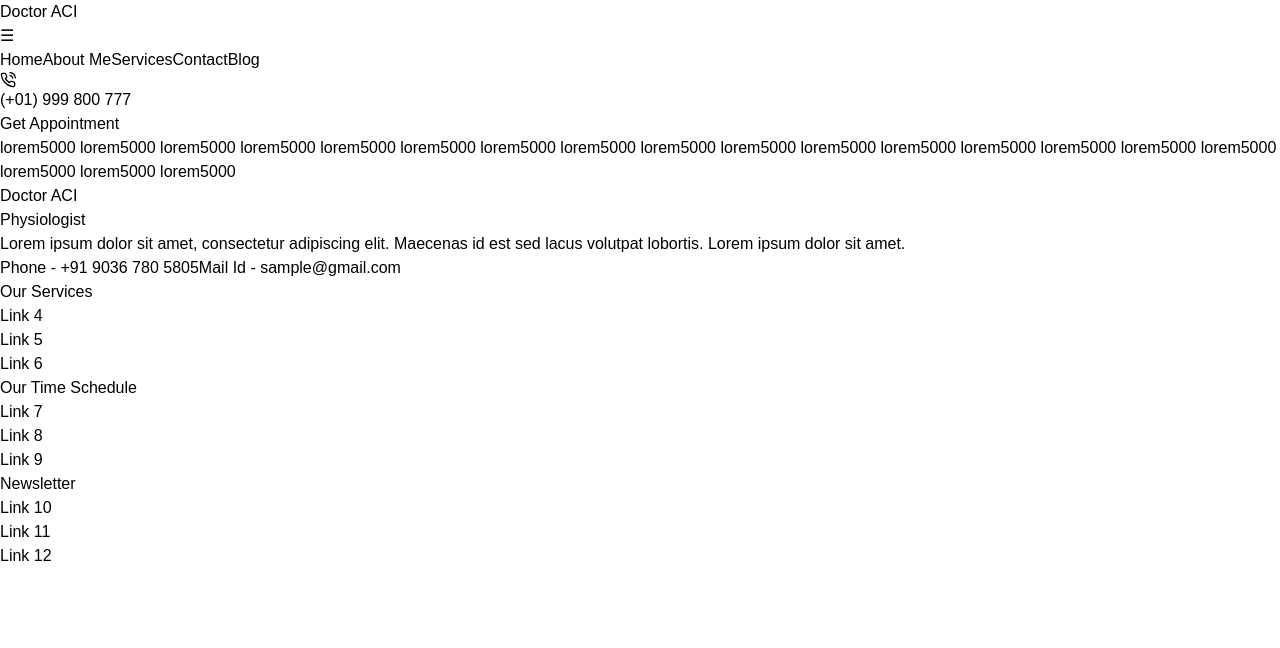
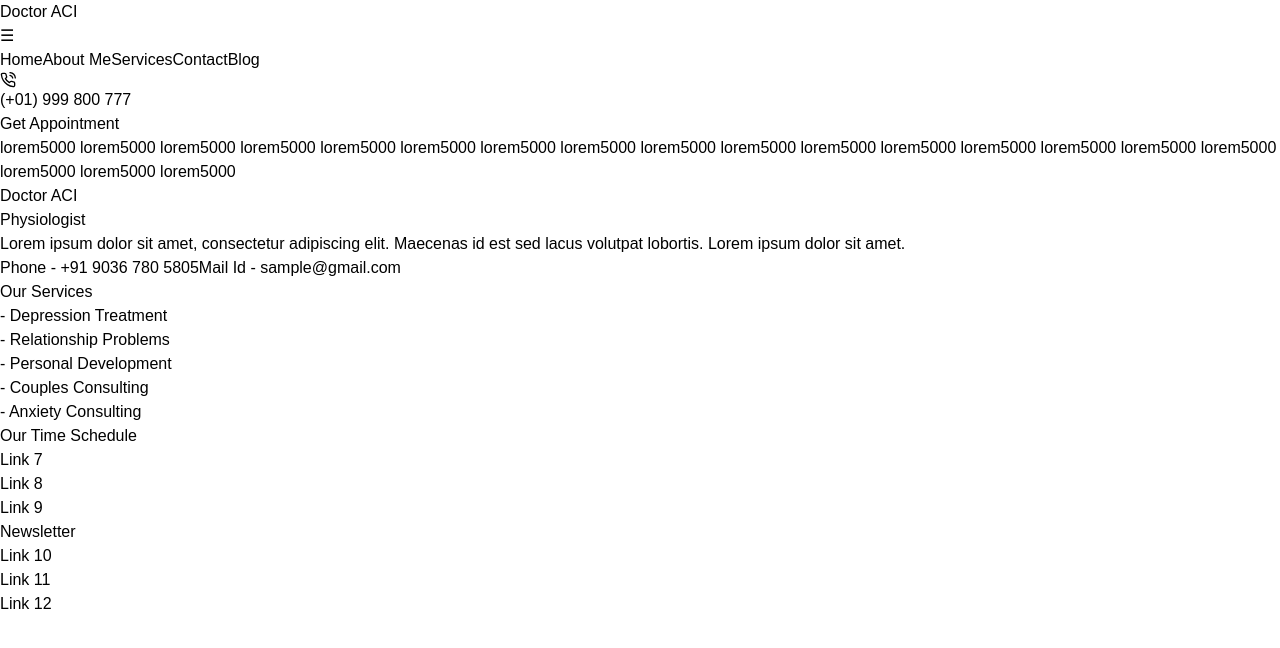
Before and after one commit to MdMuzahid07/Doctor-ACI, a React (Vite) app: page / in a window 1280 px wide. Shown: the top 648 px of the page. Built offline with nearby package versions, Linux system fonts and the light colour scheme.

Commit message:
service section UI maked in footer

```diff
--- a/src/components/footer/footer.jsx
+++ b/src/components/footer/footer.jsx
@@ -12,22 +12,26 @@ const Footer = () => {
                             <p className="text-sm tracking-wider">Lorem ipsum dolor sit amet, consectetur adipiscing elit. Maecenas id est sed lacus volutpat lobortis. Lorem ipsum dolor sit amet. </p>
 
                             <div className="mt-10">
-                                <a href="#" className="text-xl block mb-3">Phone - +91 9036 780 5805</a>
+                                <a href="#" className="text-lg font-semibold block mb-3">Phone - +91 9036 780 5805</a>
 
-                                <a href="#" className="text-xl block ">Mail Id - sample@gmail.com</a>
+                                <a href="#" className="text-lg font-semibold block ">Mail Id - sample@gmail.com</a>
                             </div>
                         </div>
                     </div>
                     <div className="w-full sm:w-1/2 md:w-1/4 px-4 mb-8">
-                        <h2 className="text-xl font-semibold mb-4">Our Services</h2>
+                        <h2 className="text-xl font-semibold">Our Services</h2>
+                        <h2 className="text-xl font-semibold mb-4 border-b-4 border-indigo-400 w-10 mt-4"></h2>
                         <ul>
-                            <li className="mb-2">Link 4</li>
-                            <li className="mb-2">Link 5</li>
-                            <li className="mb-2">Link 6</li>
+                            <li className="mb-3 border-b border-dashed pb-2"><a href="#" className="font-light text-sm hover:text-indigo-400"><span className="font-bold text-indigo-400">-</span> Depression Treatment</a></li>
+                            <li className="mb-3 border-b border-dashed pb-2"><a href="#" className="font-light text-sm hover:text-indigo-400"><span className="font-bold text-indigo-400">-</span> Relationship Problems</a></li>
+                            <li className="mb-3 border-b border-dashed pb-2"><a href="#" className="font-light text-sm hover:text-indigo-400"><span className="font-bold text-indigo-400">-</span> Personal Development</a></li>
+                            <li className="mb-3 border-b border-dashed pb-2"><a href="#" className="font-light text-sm hover:text-indigo-400"><span className="font-bold text-indigo-400">-</span> Couples Consulting</a></li>
+                            <li className="mb-3 border-b border-dashed pb-2"><a href="#" className="font-light text-sm hover:text-indigo-400"><span className="font-bold text-indigo-400">-</span> Anxiety Consulting</a></li>
                         </ul>
                     </div>
                     <div className="w-full sm:w-1/2 md:w-1/4 px-4 mb-8">
-                        <h2 className="text-xl font-semibold mb-4">Our Time Schedule</h2>
+                        <h2 className="text-xl font-semibold">Our Time Schedule</h2>
+                        <h2 className="text-xl font-semibold mb-4 border-b-4 border-indigo-400 w-10 mt-4"></h2>
                         <ul>
                             <li className="mb-2">Link 7</li>
                             <li className="mb-2">Link 8</li>
@@ -35,7 +39,8 @@ const Footer = () => {
                         </ul>
                     </div>
                     <div className="w-full sm:w-1/2 md:w-1/4 px-4 mb-8">
-                        <h2 className="text-xl font-semibold mb-4">Newsletter</h2>
+                        <h2 className="text-xl font-semibold">Newsletter</h2>
+                        <h2 className="text-xl font-semibold mb-4 border-b-4 border-indigo-400 w-10 mt-4"></h2>
                         <ul>
                             <li className="mb-2">Link 10</li>
                             <li className="mb-2">Link 11</li>
```
